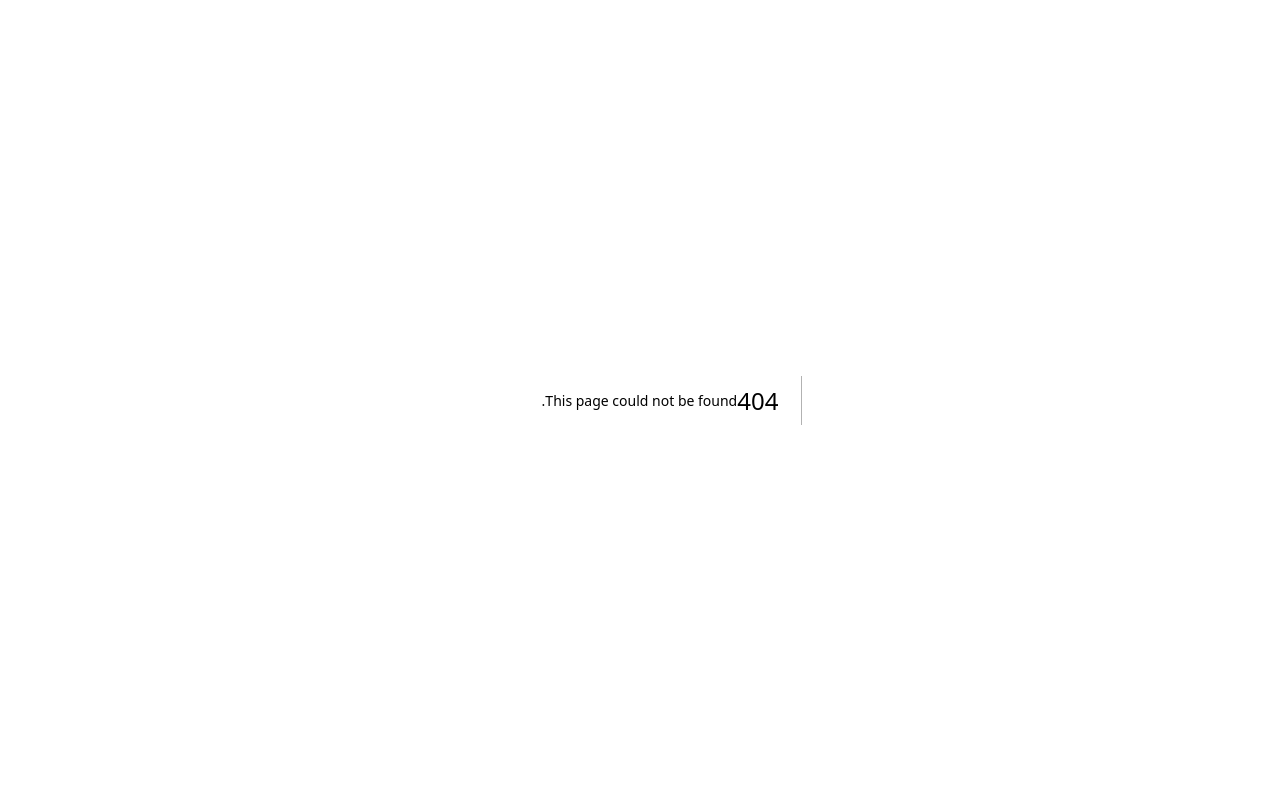
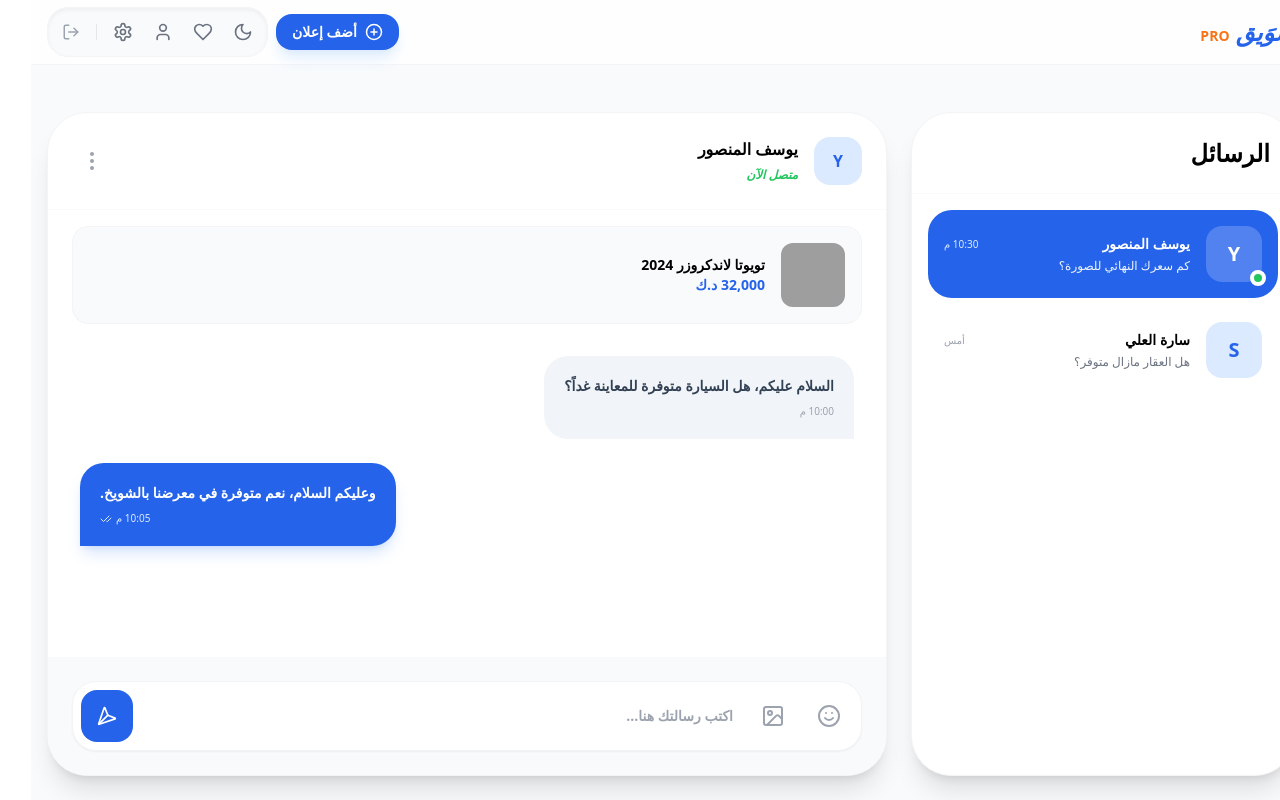
Before and after one commit to shxii9/suwayq-pro, a Next.js app: page /chat in a window 1280 px wide. Before the commit this address had no page. Built offline with nearby package versions, Linux system fonts and the light colour scheme; grey boxes are pictures that could not be loaded.

Commit message:
Wave 4: Professional Real-time Chat UI

```diff
--- /dev/null
+++ b/src/app/chat/page.tsx
@@ -0,0 +1,113 @@
+"use client";
+import { useState } from "react";
+import { Navbar } from "@/components/Navbar";
+import { Send, Image as ImageIcon, Smile, MoreVertical, CheckCheck, MapPin } from "lucide-react";
+
+const contacts = [
+  { id: 1, name: "يوسف المنصور", lastMsg: "كم سعرك النهائي للصورة؟", time: "10:30 م", active: true, online: true, avatar: "Y" },
+  { id: 2, name: "سارة العلي", lastMsg: "هل العقار مازال متوفر؟", time: "أمس", active: false, online: false, avatar: "S" },
+];
+
+export default function ChatPage() {
+  const [message, setMessage] = useState("");
+
+  return (
+    <div className="h-screen bg-[#F8FAFC] dark:bg-[#020617] flex flex-col" dir="rtl">
+      <Navbar />
+
+      <main className="flex-1 container mx-auto px-4 pt-28 pb-6 flex gap-6 overflow-hidden">
+
+        {/* Contacts Sidebar */}
+        <aside className="w-full md:w-96 bg-white dark:bg-gray-900 rounded-[2.5rem] border border-gray-100 dark:border-gray-800 shadow-xl flex flex-col overflow-hidden">
+          <div className="p-6 border-b border-gray-50 dark:border-gray-800">
+            <h2 className="text-2xl font-black dark:text-white">الرسائل</h2>
+          </div>
+          <div className="flex-1 overflow-y-auto p-4 space-y-2">
+            {contacts.map((c) => (
+              <div key={c.id} className={`p-4 rounded-3xl flex items-center gap-4 cursor-pointer transition-all ${c.active ? 'bg-blue-600 text-white' : 'hover:bg-gray-50 dark:hover:bg-gray-800'}`}>
+                <div className="relative">
+                  <div className={`w-14 h-14 rounded-2xl flex items-center justify-center font-black text-xl ${c.active ? 'bg-white/20' : 'bg-blue-100 text-blue-600'}`}>
+                    {c.avatar}
+                  </div>
+                  {c.online && <div className="absolute -bottom-1 -right-1 w-4 h-4 bg-green-500 border-4 border-white dark:border-gray-900 rounded-full"></div>}
+                </div>
+                <div className="flex-1">
+                  <div className="flex justify-between items-center mb-1">
+                    <span className="font-black text-sm">{c.name}</span>
+                    <span className={`text-[10px] ${c.active ? 'text-blue-100' : 'text-gray-400'}`}>{c.time}</span>
+                  </div>
+                  <p className={`text-xs font-medium truncate ${c.active ? 'text-blue-50' : 'text-gray-500'}`}>{c.lastMsg}</p>
+                </div>
+              </div>
+            ))}
+          </div>
+        </aside>
+
+        {/* Chat Area */}
+        <section className="hidden md:flex flex-1 bg-white dark:bg-gray-900 rounded-[2.5rem] border border-gray-100 dark:border-gray-800 shadow-xl flex-col overflow-hidden relative">
+
+          {/* Chat Header */}
+          <div className="p-6 border-b border-gray-50 dark:border-gray-800 flex items-center justify-between">
+            <div className="flex items-center gap-4">
+              <div className="w-12 h-12 bg-blue-100 text-blue-600 rounded-2xl flex items-center justify-center font-black">Y</div>
+              <div>
+                <h3 className="font-black dark:text-white">يوسف المنصور</h3>
+                <span className="text-xs text-green-500 font-bold italic">متصل الآن</span>
+              </div>
+            </div>
+            <button className="p-2 text-gray-400"><MoreVertical /></button>
+          </div>
+
+          {/* Product Reference Card */}
+          <div className="mx-6 mt-4 p-4 bg-slate-50 dark:bg-gray-800/50 rounded-2xl border border-gray-100 dark:border-gray-700 flex items-center gap-4">
+             <div className="w-16 h-16 rounded-xl overflow-hidden">
+                <img src="https://images.unsplash.com/photo-1594502184342-2e12f877aa73?w=200" className="object-cover h-full w-full" />
+             </div>
+             <div className="flex-1">
+                <h4 className="text-sm font-black dark:text-white">تويوتا لاندكروزر 2024</h4>
+                <p className="text-blue-600 font-black text-sm">32,000 د.ك</p>
+             </div>
+          </div>
+
+          {/* Messages Space */}
+          <div className="flex-1 overflow-y-auto p-8 space-y-6">
+            <div className="flex justify-start">
+               <div className="bg-slate-100 dark:bg-gray-800 p-5 rounded-t-[1.5rem] rounded-bl-[1.5rem] max-w-[70%]">
+                  <p className="text-sm font-bold text-slate-700 dark:text-gray-300">السلام عليكم، هل السيارة متوفرة للمعاينة غداً؟</p>
+                  <span className="text-[10px] text-gray-400 mt-2 block">10:00 م</span>
+               </div>
+            </div>
+            <div className="flex justify-end">
+               <div className="bg-blue-600 p-5 rounded-t-[1.5rem] rounded-br-[1.5rem] max-w-[70%] text-white shadow-lg shadow-blue-500/20">
+                  <p className="text-sm font-bold">وعليكم السلام، نعم متوفرة في معرضنا بالشويخ.</p>
+                  <div className="flex items-center justify-end gap-1 mt-2">
+                    <span className="text-[10px] text-blue-100">10:05 م</span>
+                    <CheckCheck size={12} className="text-blue-100" />
+                  </div>
+               </div>
+            </div>
+          </div>
+
+          {/* Input Area */}
+          <div className="p-6 bg-gray-50 dark:bg-gray-900/50">
+            <div className="bg-white dark:bg-gray-800 p-2 rounded-3xl flex items-center gap-2 shadow-sm border border-gray-100 dark:border-gray-700">
+               <button className="p-3 text-gray-400 hover:text-blue-600"><Smile size={24} /></button>
+               <button className="p-3 text-gray-400 hover:text-blue-600"><ImageIcon size={24} /></button>
+               <input
+                  value={message}
+                  onChange={(e) => setMessage(e.target.value)}
+                  type="text"
+                  placeholder="اكتب رسالتك هنا..."
+                  className="flex-1 bg-transparent outline-none font-bold text-sm px-2 dark:text-white"
+               />
+               <button className="bg-blue-600 text-white p-4 rounded-2xl hover:bg-blue-700 transition-all">
+                  <Send size={20} className="rotate-180" />
+               </button>
+            </div>
+          </div>
+
+        </section>
+      </main>
+    </div>
+  );
+}
```
